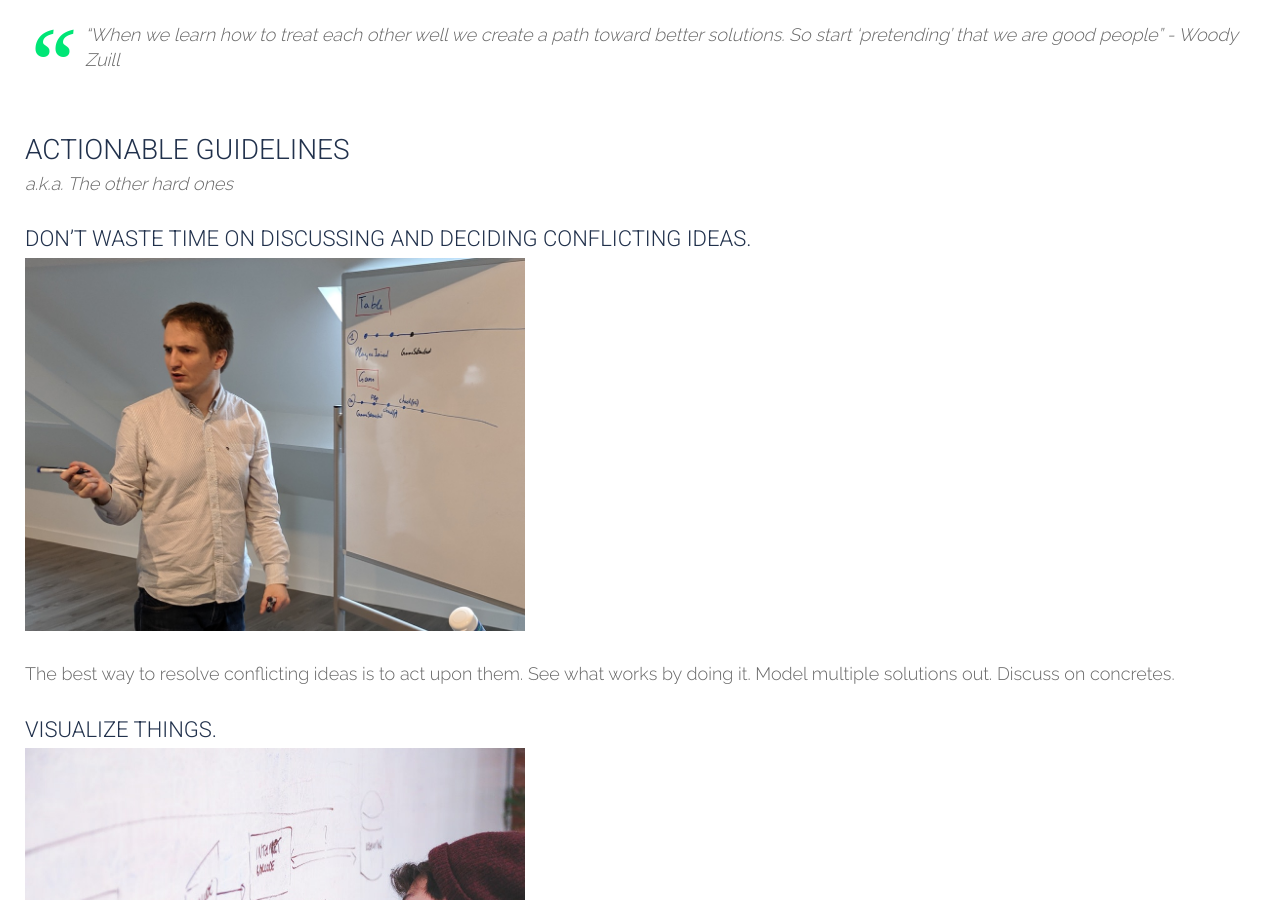
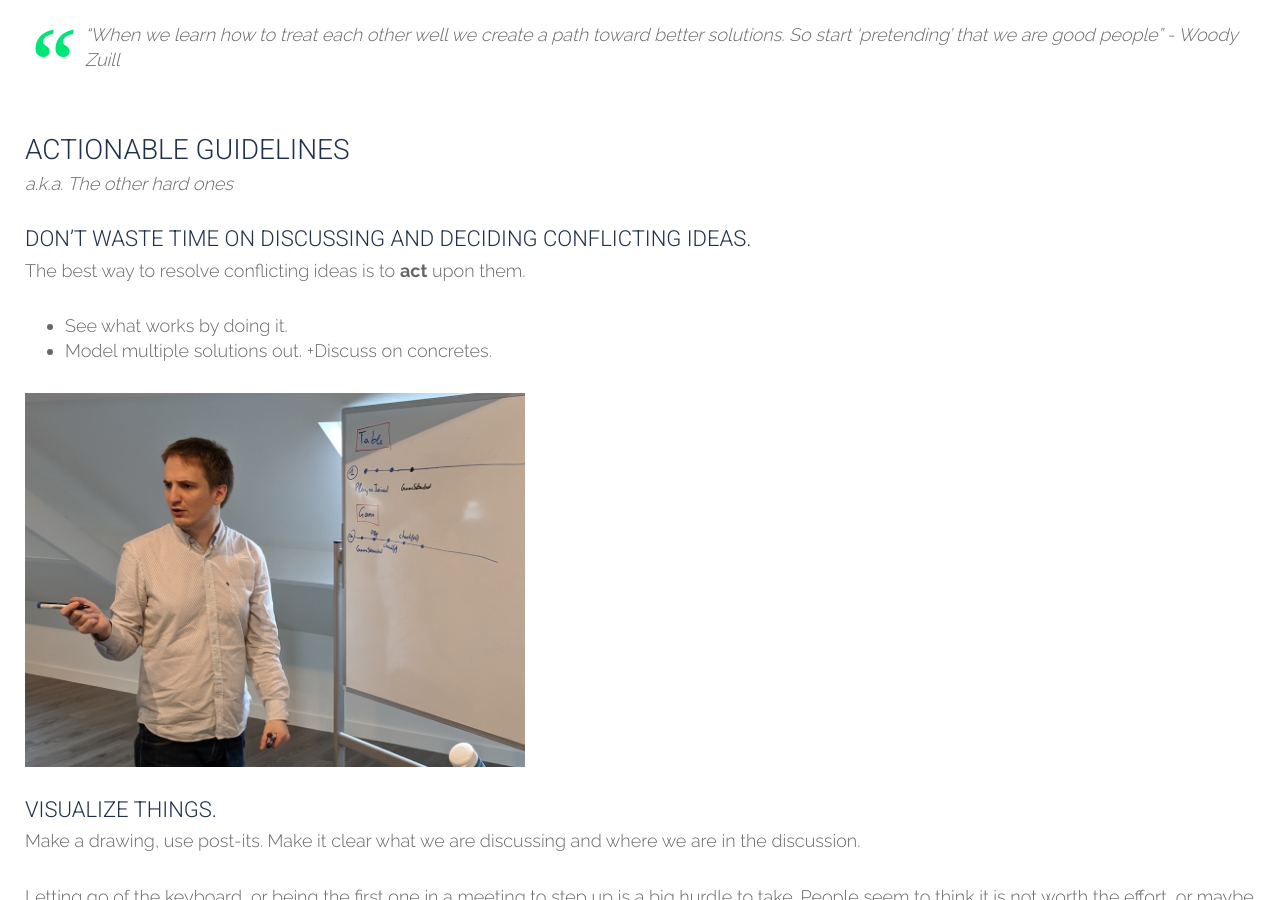
Before and after one commit to tripledio/tripledio.github.io, a Jekyll site: the page built from _posts/2019-09-12-communication-as-a-skill.md, in a window 1280 px wide and 900 px high, scrolled down 4903 px. Built offline with Jekyll 4.4.1, drawn with Linux system fonts in a browser that asks for light colours; some of the changed text lies outside the part shown.

Commit message:
Wrapping up

```diff
--- a/_posts/2019-09-12-communication-as-a-skill.md
+++ b/_posts/2019-09-12-communication-as-a-skill.md
@@ -38,7 +38,7 @@
 + **Not listening** Talking next to each other and not really listening. Just waiting until someone else has stopped talking
 + **No visualization** People fearing the whiteboard.
 + **Limited engagement** Only a small percentage of the group is engaged: This is a great tell sign that de discussion has gone off the rails. If a large part of the group is no longer actively listening, this should be a sign that something is going wrong.
-+ [**Ego**](/26/06/2018/LocalHero##ego): Of course. The always present elephant in the room. You are not your solution. Let it go.
++ **Ego**: Of course. The always present elephant in the room. You are not your solution. Let it [go](/26/06/2018/LocalHero##ego).
 
 I’m sure we all know and recognize those anti-patterns, hopefully realizing that they can be a problem. But knowing them does not mean that we aren’t doing them ourselves. Even if we recognize that we shouldn’t.
 
@@ -115,13 +115,14 @@
 
 #### Don’t waste time on discussing and deciding conflicting ideas.
 
+The best way to resolve conflicting ideas is to **act** upon them.
++ See what works by doing it.
++ Model multiple solutions out.
++Discuss on concretes.
+
 ![Visualize at the whiteboard](/img/posts/communication/triple-d-mob-yves-2.jpg "Triple D on a learning day"){:width="500px" : .center-image}
 
-The best way to resolve conflicting ideas is to act upon them. See what works by doing it. Model multiple solutions out. Discuss on concretes.
-
 #### Visualize things.
-
-![Visualize](/img/posts/communication/drawing-whiteboard.jpg "Don't fear the whiteboard"){:width="500px" : .center-image}
 
 Make a drawing, use post-its. Make it clear what we are discussing and where we are in the discussion.
 
@@ -132,13 +133,14 @@
 + It isn’t personal. We are discussing a representation, not each other. This makes it often less offensive to disagree.
 + it brings focus and clarity
 
+![Visualize](/img/posts/communication/drawing-whiteboard.jpg "Don't fear the whiteboard"){:width="500px" : .center-image}
 
 ## Conclusion
 
 Solving technical issues is hard. But so is communication efficiently and productively. Do not neglect this skill. Just like with everything, it is something that we can get better at by paying attention to it. Good communication is important enough to do so...
 
-![Mob 1](/img/posts/communication/triple-d-mob-1.jpg "Triple D on a learning day"){:width="500px" : .center-image :margin=10px;}
-![Mob 2](/img/posts/communication/triple-d-mob-2.jpg "Triple D on a learning day"){:width="500px" : .center-image  :margin="10px"}
+![Mob 1](/img/posts/communication/triple-d-mob-1.jpg "Triple D on a learning day"){:width="500px" : .center-image :margin=10px}
+![Mob 2](/img/posts/communication/triple-d-mob-2.jpg "Triple D on a learning day"){:width="500px" : .center-image  :margin=10px}
 ![Mob 3](/img/posts/communication/triple-d-mob-sander.jpg "Triple D on a learning day"){:width="500px" : .center-image  :margin=10px}
 ![Mob 4](/img/posts/communication/triple-d-mob-yves.jpg "Triple D on a learning day"){:width="500px" : .center-image  :margin="10px"}
 
```
